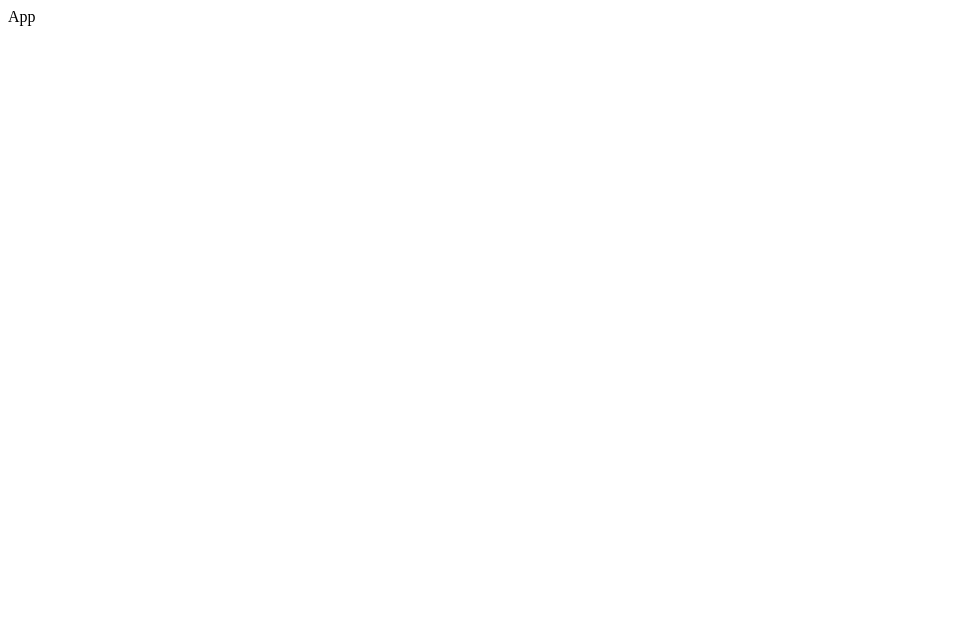
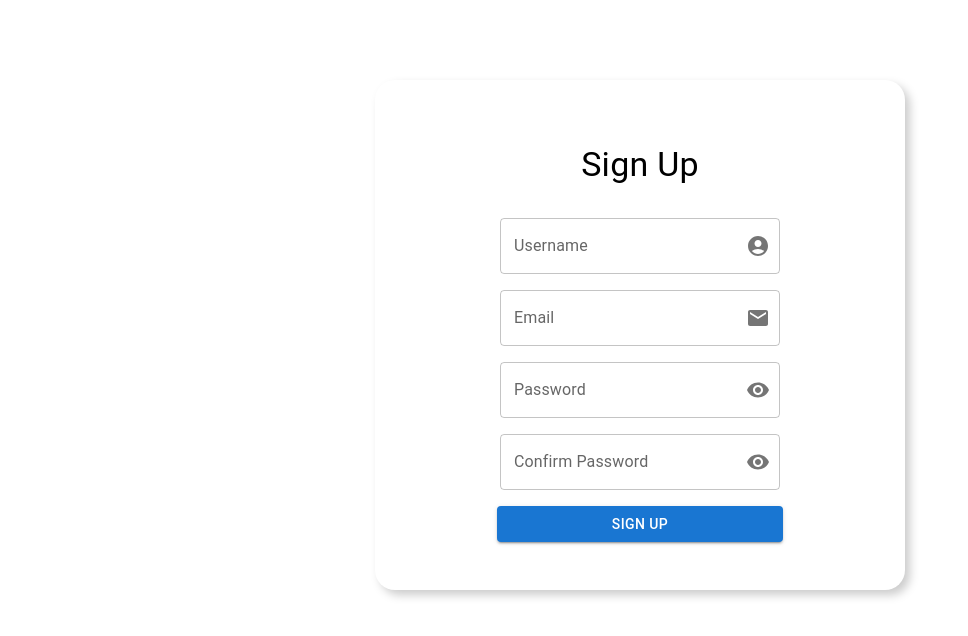
Before and after one commit to DevPreps/frontend, a React (Vite) app: page /register in a window 1280 px wide. Shown: the top 636 px of the page, without its empty margins (0-968 px from the left). Built offline with nearby package versions, Linux system fonts and the light colour scheme.

Commit message:
feat: Add Register page component

```diff
--- a/src/App.tsx
+++ b/src/App.tsx
@@ -1,7 +1,12 @@
 import React from "react";
+import Register from "./pages/Register";
 
 function App() {
-	return <div>App</div>;
+	return (
+		<div>
+			<Register />
+		</div>
+	);
 }
 
 export default App;
--- /dev/null
+++ b/src/pages/Register.tsx
@@ -0,0 +1,182 @@
+import React from "react";
+
+// MUI style
+import Box from "@mui/material/Box";
+import Typography from "@mui/material/Typography";
+import Button from "@mui/material/Button";
+import {
+	FormControl,
+	IconButton,
+	InputAdornment,
+	InputLabel,
+	OutlinedInput,
+} from "@mui/material";
+
+//MUI icons
+import { Visibility, VisibilityOff } from "@mui/icons-material";
+import MailIcon from "@mui/icons-material/Mail";
+import AccountCircleRoundedIcon from "@mui/icons-material/AccountCircleRounded";
+
+interface State {
+	username: string;
+	email: string;
+	password: string;
+	confirmPassword: string;
+	showPassword: boolean;
+	showConfirmPassword: boolean;
+}
+
+const Register = () => {
+	const [values, setValues] = React.useState<State>({
+		username: "",
+		email: "",
+		password: "",
+		confirmPassword: "",
+		showPassword: false,
+		showConfirmPassword: false,
+	});
+
+	const handleChange =
+		(prop: keyof State) => (event: React.ChangeEvent<HTMLInputElement>) => {
+			setValues({ ...values, [prop]: event.target.value });
+		};
+
+	const handleClickShowPassword = () => {
+		setValues({
+			...values,
+			showPassword: !values.showPassword,
+		});
+	};
+
+	const handleClickShowConfirmPassword = () => {
+		setValues({
+			...values,
+			showConfirmPassword: !values.showConfirmPassword,
+		});
+	};
+
+	const handleMouseDownPassword = (
+		event: React.MouseEvent<HTMLButtonElement>
+	) => {
+		event.preventDefault();
+	};
+
+	return (
+		<div>
+			<form>
+				<Box
+					display="flex"
+					flexDirection="column"
+					maxWidth={450}
+					alignItems="center"
+					justifyContent="center"
+					margin="auto"
+					marginTop={10}
+					padding={5}
+					borderRadius={5}
+					boxShadow={"5px 5px 10px #ccc"}
+					sx={{
+						":hover": {
+							boxShadow: "10px 10px 20px #ccc",
+						},
+					}}
+				>
+					<Typography variant="h4" padding={3} textAlign="center">
+						Sign Up
+					</Typography>
+					<FormControl sx={{ m: 1, width: "35ch" }} variant="outlined">
+						<InputLabel htmlFor="outlined-adornment-username">
+							Username
+						</InputLabel>
+						<OutlinedInput
+							id="outlined-adornment-username"
+							value={values.username}
+							onChange={handleChange("username")}
+							endAdornment={
+								<InputAdornment position="end">
+									<IconButton edge="end">
+										<AccountCircleRoundedIcon />
+									</IconButton>
+								</InputAdornment>
+							}
+							label="username"
+						/>
+					</FormControl>
+					<FormControl sx={{ m: 1, width: "35ch" }} variant="outlined">
+						<InputLabel htmlFor="outlined-adornment-email">Email</InputLabel>
+						<OutlinedInput
+							id="outlined-adornment-email"
+							value={values.email}
+							onChange={handleChange("email")}
+							endAdornment={
+								<InputAdornment position="end">
+									<IconButton edge="end">
+										<MailIcon />
+									</IconButton>
+								</InputAdornment>
+							}
+							label="Email"
+						/>
+					</FormControl>
+					<FormControl sx={{ m: 1, width: "35ch" }} variant="outlined">
+						<InputLabel htmlFor="outlined-adornment-password">
+							Password
+						</InputLabel>
+						<OutlinedInput
+							id="outlined-adornment-password"
+							type={values.showPassword ? "text" : "password"}
+							value={values.password}
+							onChange={handleChange("password")}
+							endAdornment={
+								<InputAdornment position="end">
+									<IconButton
+										aria-label="toggle password visibility"
+										onClick={handleClickShowPassword}
+										onMouseDown={handleMouseDownPassword}
+										edge="end"
+									>
+										{values.showPassword ? <VisibilityOff /> : <Visibility />}
+									</IconButton>
+								</InputAdornment>
+							}
+							label="Password"
+						/>
+					</FormControl>
+					<FormControl sx={{ m: 1, width: "35ch" }} variant="outlined">
+						<InputLabel htmlFor="outlined-adornment-confirmPassword">
+							Confirm Password
+						</InputLabel>
+						<OutlinedInput
+							id="outlined-adornment-confirmPassword"
+							type={values.showConfirmPassword ? "text" : "password"}
+							value={values.confirmPassword}
+							onChange={handleChange("confirmPassword")}
+							endAdornment={
+								<InputAdornment position="end">
+									<IconButton
+										aria-label="toggle confirm password visibility"
+										onClick={handleClickShowConfirmPassword}
+										onMouseDown={handleMouseDownPassword}
+										edge="end"
+									>
+										{values.showConfirmPassword ? (
+											<VisibilityOff />
+										) : (
+											<Visibility />
+										)}
+									</IconButton>
+								</InputAdornment>
+							}
+							label="Confirm Password"
+						/>
+					</FormControl>
+					<Button sx={{ m: 1, width: "36ch" }} variant="contained">
+						Sign Up
+					</Button>
+				</Box>
+			</form>
+		</div>
+	);
+};
+
+export default Register;
```
Also changed, not shown: 1 other file (tests, documents, lock files or other folders).
